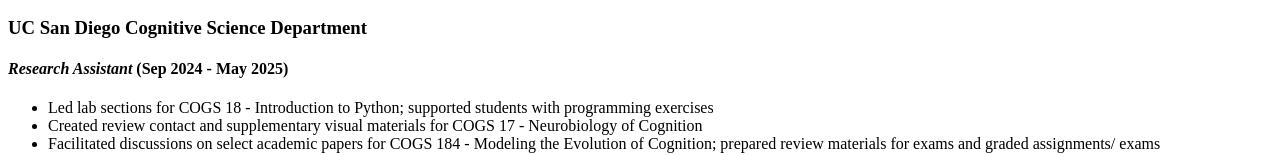
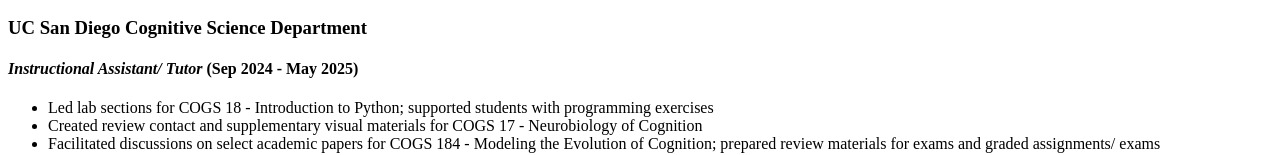
Before and after one commit to TanishaKr07/portfolio, a plain HTML site: page resume/index.html in a window 1280 px wide. Shown: the part 662-817 px from the top of the page. Drawn offline with Linux system fonts and the light colour scheme.

Commit message:
Update index.html

```diff
--- a/resume/index.html
+++ b/resume/index.html
@@ -47,7 +47,7 @@
                     </ul>
 
                 <h3>UC San Diego Cognitive Science Department</h3>
-                    <h4><em>Research Assistant</em><time> (Sep 2024 - May 2025)</time></h4>
+                    <h4><em>Instructional Assistant/ Tutor</em><time> (Sep 2024 - May 2025)</time></h4>
                     <ul>
                         <li>Led lab sections for COGS 18 - Introduction to Python; supported students with programming exercises</li>
                         <li>Created review contact and supplementary visual materials for COGS 17 - Neurobiology of Cognition</li>
```
